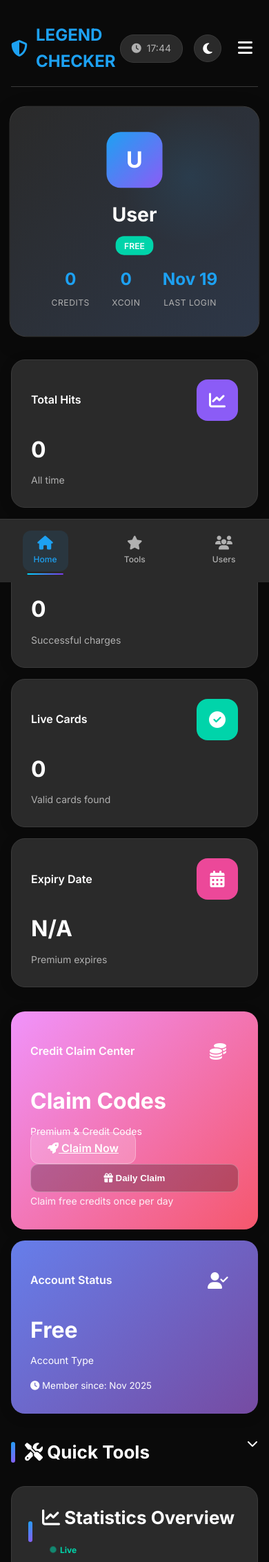
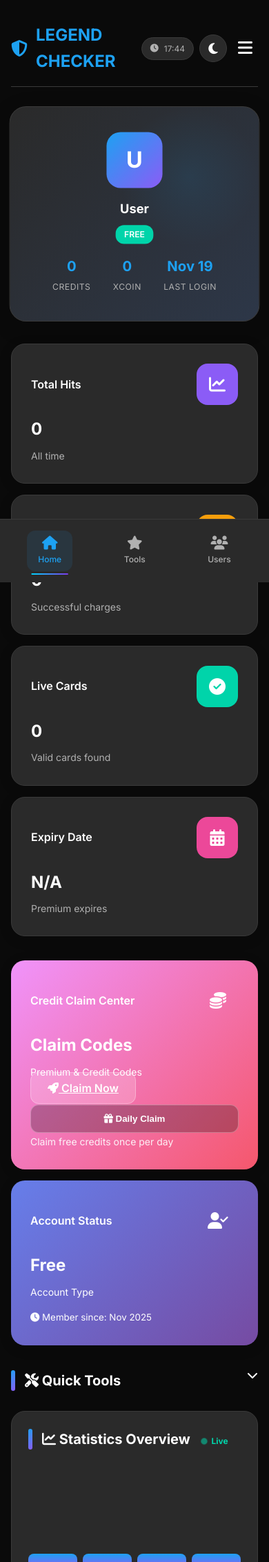
Before and after one commit to legendhkek/Web, a PHP site: page /dashboard.php in a window 390 px wide. Shown: the top 2264 px of the page at 69% size. Run offline with PHP 8.4, Linux system fonts and the light colour scheme; the visitor is signed in with stand-in values (Sample User, id 1); data that the repository does not hold is empty.

Commit message:
Fix stripe auth checker error handling and improve dashboard UI
Co-authored-by: legendhkek <238715299+legendhkek@users.noreply.github.com>

```diff
--- a/legend/dashboard.php
+++ b/legend/dashboard.php
@@ -793,6 +793,71 @@ $claimMessage = '';
             background: linear-gradient(135deg, #ffffff 0%, #f8f9fa 100%);
         }
 
+        /* Loading State */
+        .loading-overlay {
+            display: none;
+            position: fixed;
+            top: 0;
+            left: 0;
+            right: 0;
+            bottom: 0;
+            background: rgba(0, 0, 0, 0.7);
+            z-index: 9999;
+            align-items: center;
+            justify-content: center;
+        }
+
+        .loading-overlay.active {
+            display: flex;
+        }
+
+        .loading-spinner {
+            width: 50px;
+            height: 50px;
+            border: 4px solid rgba(255, 255, 255, 0.3);
+            border-top-color: var(--accent-blue);
+            border-radius: 50%;
+            animation: spin 1s linear infinite;
+        }
+
+        @keyframes spin {
+            to { transform: rotate(360deg); }
+        }
+
+        /* Improved Card Hover Effects */
+        .card {
+            transition: all 0.3s cubic-bezier(0.4, 0, 0.2, 1);
+        }
+
+        .card:hover {
+            transform: translateY(-4px);
+            box-shadow: 0 12px 40px rgba(0, 0, 0, 0.2), 0 0 20px rgba(29, 161, 242, 0.3);
+        }
+
+        /* Better Button Feedback */
+        .claim-button {
+            position: relative;
+            overflow: hidden;
+        }
+
+        .claim-button::before {
+            content: '';
+            position: absolute;
+            top: 50%;
+            left: 50%;
+            width: 0;
+            height: 0;
+            border-radius: 50%;
+            background: rgba(255, 255, 255, 0.3);
+            transform: translate(-50%, -50%);
+            transition: width 0.6s, height 0.6s;
+        }
+
+        .claim-button:active::before {
+            width: 300px;
+            height: 300px;
+        }
+
         /* Responsive */
         @media (max-width: 768px) {
             .container {
@@ -807,6 +872,7 @@ $claimMessage = '';
 
             .profile-stats {
                 justify-content: center;
+                flex-wrap: wrap;
             }
 
             .cards-grid {
@@ -818,12 +884,47 @@ $claimMessage = '';
                 padding: 16px 0;
             }
 
+            .header-actions {
+                gap: 8px;
+            }
+
             body {
                 padding-bottom: 80px;
             }
 
             .chart-wrapper {
                 height: 150px;
+            }
+
+            .nav-container {
+                padding: 0 10px;
+            }
+
+            .profile-name {
+                font-size: 22px;
+            }
+
+            .section-title {
+                font-size: 20px;
+            }
+        }
+
+        @media (max-width: 480px) {
+            .profile-name {
+                font-size: 18px;
+            }
+
+            .profile-stat-value {
+                font-size: 20px;
+            }
+
+            .card-value {
+                font-size: 24px;
+            }
+
+            .timer-chip {
+                font-size: 12px;
+                padding: 6px 12px;
             }
         }
     </style>
@@ -1293,6 +1394,11 @@ $claimMessage = '';
         </div>
     </div>
 
+    <!-- Loading Overlay -->
+    <div class="loading-overlay" id="loadingOverlay">
+        <div class="loading-spinner"></div>
+    </div>
+
     <script src="assets/js/main.js" nonce="<?php echo $nonce; ?>"></script>
     <script nonce="<?php echo $nonce; ?>">
         // Theme Management
@@ -1646,6 +1752,40 @@ $claimMessage = '';
             });
         }
 
+        // Helper function to show notifications
+        function showNotification(message, type = 'info') {
+            const notification = document.createElement('div');
+            notification.className = 'success-message';
+
+            if (type === 'error') {
+                notification.style.background = 'rgba(239, 68, 68, 0.1)';
+                notification.style.borderColor = 'rgba(239, 68, 68, 0.3)';
+                notification.style.color = 'var(--error-color)';
+                notification.innerHTML = '<i class="fas fa-exclamation-circle"></i> ' + message;
+            } else if (type === 'success') {
+                notification.style.background = 'rgba(16, 185, 129, 0.1)';
+                notification.style.borderColor = 'rgba(16, 185, 129, 0.3)';
+                notification.style.color = 'var(--success-color)';
+                notification.innerHTML = '<i class="fas fa-check-circle"></i> ' + message;
+            } else {
+                notification.innerHTML = '<i class="fas fa-info-circle"></i> ' + message;
+            }
+
+            const container = document.querySelector('.container');
+            if (container) {
+                container.insertBefore(notification, container.firstChild);
+
+                // Auto-remove after 5 seconds
+                setTimeout(() => {
+                    notification.style.transition = 'opacity 0.3s ease';
+                    notification.style.opacity = '0';
+                    setTimeout(() => notification.remove(), 300);
+                }, 5000);
+            }
+
+            return notification;
+        }
+
         // Daily credit claim functionality
         const claimCreditsBtn = document.getElementById('claimCreditsBtn');
         if (claimCreditsBtn) {
@@ -1665,14 +1805,15 @@ $claimMessage = '';
                         credentials: 'same-origin'
                     });
 
+                    if (!response.ok) {
+                        throw new Error(`HTTP error! status: ${response.status}`);
+                    }
+
                     const result = await response.json();
 
                     if (result.success) {
                         // Show success message
-                        const successMsg = document.createElement('div');
-                        successMsg.className = 'success-message';
-                        successMsg.innerHTML = '<i class="fas fa-check-circle"></i> ' + result.message;
-                        document.querySelector('.container').insertBefore(successMsg, document.querySelector('.container').firstChild);
+                        showNotification(result.message, 'success');
 
                         // Update countdown if next claim time provided
                         if (result.next_claim_time) {
@@ -1685,13 +1826,7 @@ $claimMessage = '';
                         }, 2000);
                     } else {
                         // Show error message
-                        const errorMsg = document.createElement('div');
-                        errorMsg.className = 'success-message';
-                        errorMsg.style.background = 'rgba(239, 68, 68, 0.1)';
-                        errorMsg.style.borderColor = 'rgba(239, 68, 68, 0.3)';
-                        errorMsg.style.color = 'var(--error-color)';
-                        errorMsg.innerHTML = '<i class="fas fa-exclamation-circle"></i> ' + result.message;
-                        document.querySelector('.container').insertBefore(errorMsg, document.querySelector('.container').firstChild);
+                        showNotification(result.message, 'error');
 
                         // Update countdown if next claim time provided
                         if (result.next_claim_time) {
@@ -1700,28 +1835,13 @@ $claimMessage = '';
 
                         this.disabled = false;
                         this.innerHTML = originalText;
-
-                        // Remove error message after 5 seconds
-                        setTimeout(() => {
-                            errorMsg.remove();
-                        }, 5000);
                     }
                 } catch (error) {
                     console.error('Claim error:', error);
-                    const errorMsg = document.createElement('div');
-                    errorMsg.className = 'success-message';
-                    errorMsg.style.background = 'rgba(239, 68, 68, 0.1)';
-                    errorMsg.style.borderColor = 'rgba(239, 68, 68, 0.3)';
-                    errorMsg.style.color = 'var(--error-color)';
-                    errorMsg.innerHTML = '<i class="fas fa-exclamation-circle"></i> Network error occurred. Please try again.';
-                    document.querySelector('.container').insertBefore(errorMsg, document.querySelector('.container').firstChild);
+                    showNotification('Network error occurred. Please try again.', 'error');
 
                     this.disabled = false;
                     this.innerHTML = originalText;
-
-                    setTimeout(() => {
-                        errorMsg.remove();
-                    }, 5000);
                 }
             });
         }
```
Also changed, not shown: legend/stripe_auth_checker.php (+10 -5 lines).
